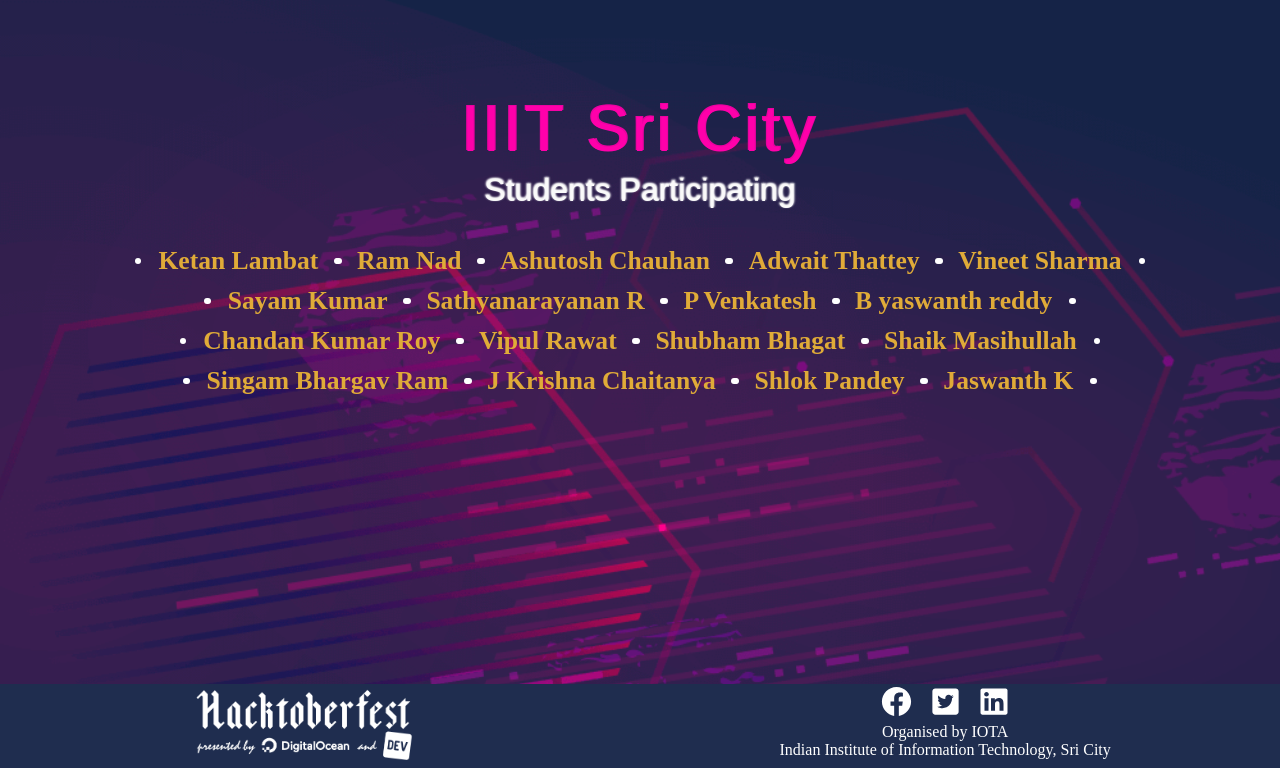
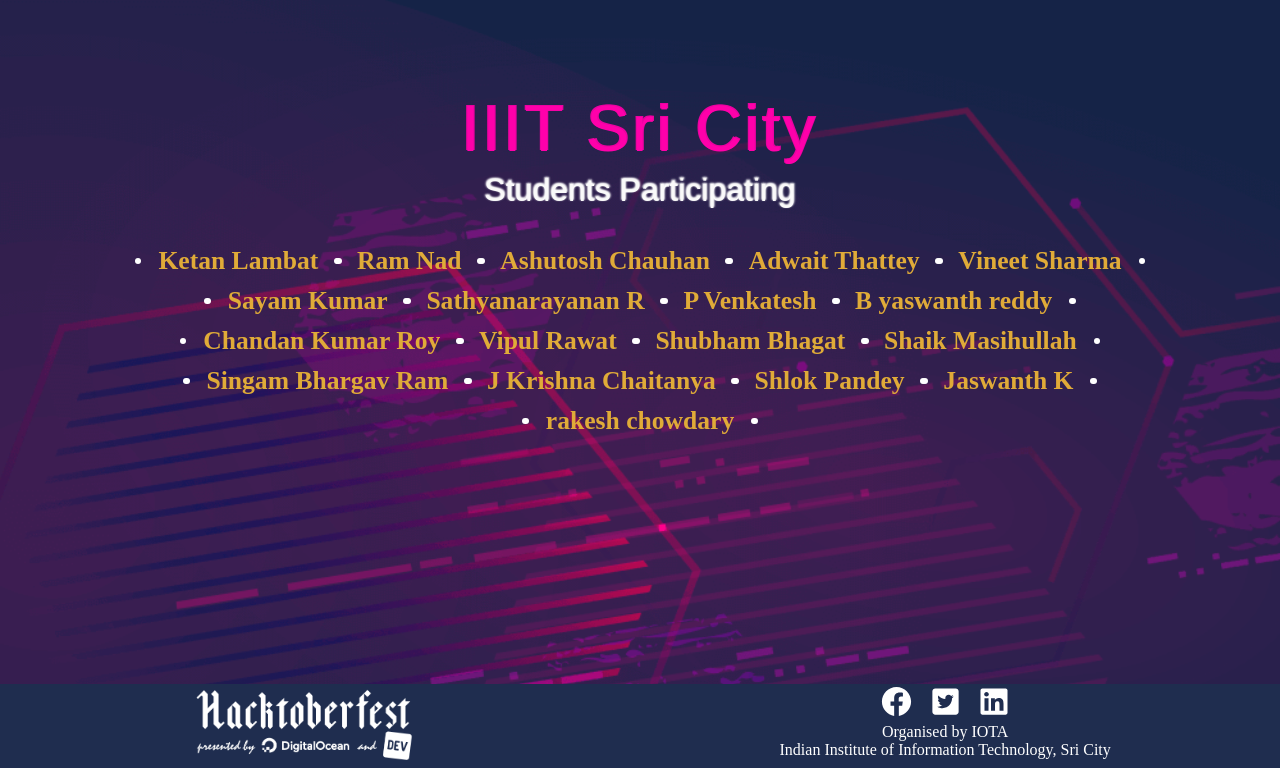
Before and after one commit to Project-Club-IIITS/hacktoberfest2019-participants, a Jekyll site: the page index.html, which Jekyll copies as it is, in a window 1280 px wide, cut to the strip 132-900 px from the top of the page. Built offline with Jekyll 4.4.1, drawn with Linux system fonts in a browser that asks for light colours; some web fonts are replaced.

Commit message:
aded rakesh

```diff
--- a/index.html
+++ b/index.html
@@ -63,7 +63,7 @@
                 <li><a href="https://github.com/chaitanya531">J Krishna Chaitanya</a></li>
                 <li><a href="https://github.com/b30wulffz">Shlok Pandey</a></li>
                 <li><a href="https://github.com/JazzKriss21">Jaswanth K</a></li>
-
+                <li><a href="https://github.com/rakeshchowdary23">rakesh chowdary</a></li>
             </ul>
         </div>
     </div>
```
